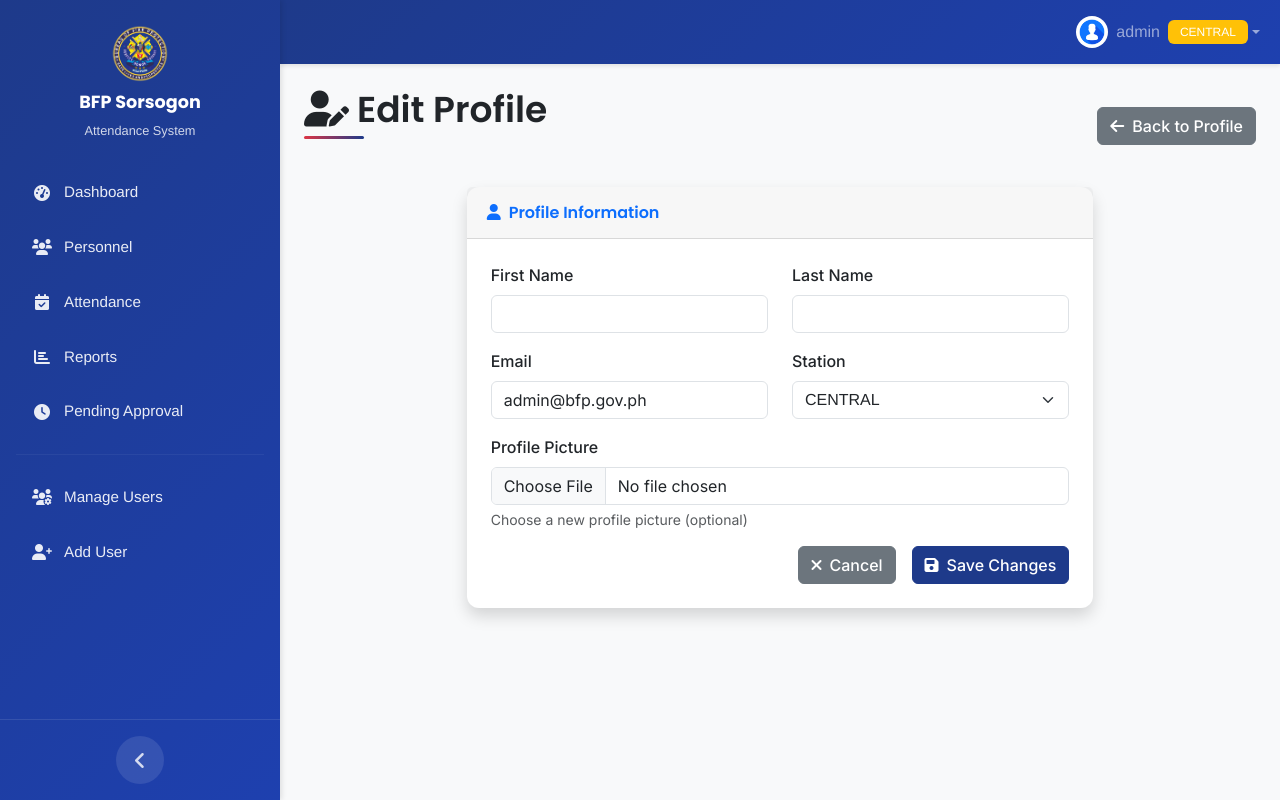
After one commit to mikieee25/BFPAttendance, a Flask app: page /profile/edit in a window 1280 px wide. The commit adds this page. Run offline with Flask 3, Linux system fonts and the light colour scheme; a user stored in the database is signed in; data that the repository does not hold is empty; parts of the project's set-up code (start-up, migrations or seed data) failed here and were passed over; some libraries are stand-ins or nearby versions.

Commit message:
Code Cleanup

```diff
--- a/app.py
+++ b/app.py
@@ -87,7 +87,7 @@ def create_app():
 
     @login_manager.user_loader
     def load_user(user_id):
-        return User.query.get(int(user_id))
+        return db.session.get(User, int(user_id))
 
     # Rate limiting - More generous limits for dashboard application
     limiter = Limiter(
--- a/static/css/main.css
+++ b/static/css/main.css
@@ -10,8 +10,7 @@
 
 /* Font families */
 body {
-  font-family: "Inter", -apple-system, BlinkMacSystemFont, "Segoe UI", "Roboto",
-    sans-serif;
+  font-family: "Inter", -apple-system, BlinkMacSystemFont, sans-serif;
   font-weight: 400;
 }
 
--- /dev/null
+++ b/templates/profile/edit.html
@@ -0,0 +1,83 @@
+{% extends "base.html" %}
+{% block title %}Edit Profile - BFP Sorsogon Attendance System{% endblock %}
+
+{% block content %}
+<div class="row">
+  <div class="col-12">
+    <div class="d-flex justify-content-between align-items-center mb-4">
+      <h1 class="page-title">
+        <i class="fas fa-user-edit me-2"></i>Edit Profile
+      </h1>
+      <a href="{{ url_for('profile.index') }}" class="btn btn-secondary">
+        <i class="fas fa-arrow-left me-2"></i>Back to Profile
+      </a>
+    </div>
+  </div>
+</div>
+
+<div class="row justify-content-center">
+  <div class="col-lg-8">
+    <div class="card shadow">
+      <div class="card-header py-3">
+        <h6 class="m-0 font-weight-bold text-primary">
+          <i class="fas fa-user me-2"></i>Profile Information
+        </h6>
+      </div>
+      <div class="card-body">
+        <form method="POST" enctype="multipart/form-data">
+          <div class="row mb-3">
+            <div class="col-md-6">
+              <label for="first_name" class="form-label">First Name</label>
+              <input type="text" class="form-control" id="first_name" name="first_name"
+                     value="{{ current_user.first_name or '' }}" required>
+            </div>
+            <div class="col-md-6">
+              <label for="last_name" class="form-label">Last Name</label>
+              <input type="text" class="form-control" id="last_name" name="last_name"
+                     value="{{ current_user.last_name or '' }}" required>
+            </div>
+          </div>
+
+          <div class="row mb-3">
+            <div class="col-md-6">
+              <label for="email" class="form-label">Email</label>
+              <input type="email" class="form-control" id="email" name="email"
+                     value="{{ current_user.email or '' }}" required>
+            </div>
+            <div class="col-md-6">
+              <label for="station_type" class="form-label">Station</label>
+              <select class="form-select" id="station_type" name="station_type">
+                <option value="">Select Station</option>
+                {% for station in station_types %}
+                <option value="{{ station.value }}"
+                        {% if current_user.station_type == station %}selected{% endif %}>
+                  {{ station.value }}
+                </option>
+                {% endfor %}
+              </select>
+            </div>
+          </div>
+
+          <div class="row mb-3">
+            <div class="col-12">
+              <label for="profile_picture" class="form-label">Profile Picture</label>
+              <input type="file" class="form-control" id="profile_picture" name="profile_picture"
+                     accept="image/*">
+              <div class="form-text">Choose a new profile picture (optional)</div>
+            </div>
+          </div>
+
+          <div class="d-grid gap-2 d-md-flex justify-content-md-end">
+            <a href="{{ url_for('profile.index') }}" class="btn btn-secondary me-md-2">
+              <i class="fas fa-times me-2"></i>Cancel
+            </a>
+            <button type="submit" class="btn btn-primary">
+              <i class="fas fa-save me-2"></i>Save Changes
+            </button>
+          </div>
+        </form>
+      </div>
+    </div>
+  </div>
+</div>
+{% endblock %}
```
Also changed, not shown: templates/profile/activity_logs.html (added, +72 -0 lines), static/images/abuyog-station.jpg (deleted), static/images/bacon-station.jpg (deleted), static/images/central-station.jpg (deleted), static/images/fire-station.jpg (deleted), static/images/talisay-station.jpg (deleted), static/images/team/developer1.jpg (deleted), static/images/team/developer2.jpg (deleted), static/images/team/developer3.jpg (deleted).
